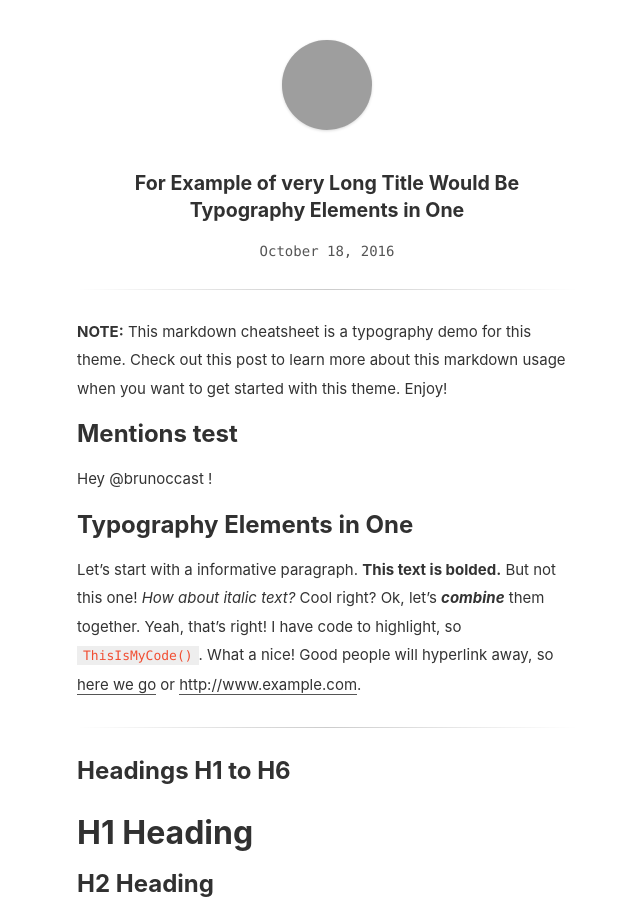
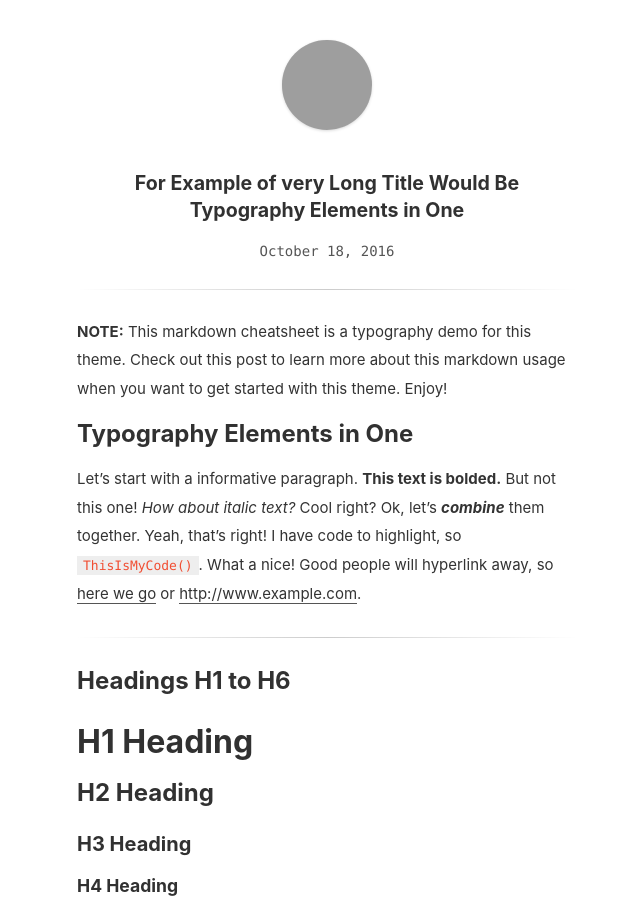
Before and after one commit to heiswayi/the-plain, a Jekyll site: the page built from _posts/2016-10-18-very-long-title-post.md, in a window 1280 px wide and 900 px high, cut to the strip 0-900 px from the top of the window. Shown: the whole strip, without its empty margins (313-953 px from the left). Built offline with Jekyll 4.4.1, drawn with Linux system fonts in a browser that asks for light colours; formulas are drawn with MathJax 3; grey boxes are pictures that could not be loaded.

Commit message:
removed github-pages, add test post

```diff
--- a/Gemfile
+++ b/Gemfile
@@ -1,7 +1,6 @@
 source "https://rubygems.org"
 gemspec
 group :jekyll_plugins do
-    gem 'github-pages'
     gem "jekyll-sitemap"
 end
 gem 'jekyll-remote-theme'
--- a/_config.yml
+++ b/_config.yml
@@ -25,7 +25,6 @@
 plugins:
   - jekyll-sitemap
   - jekyll-remote-theme
-  - jekyll-mentions
 
 remote_theme: heiswayi/the-plain
 
--- a/_posts/2016-10-18-very-long-title-post.md
+++ b/_posts/2016-10-18-very-long-title-post.md
@@ -1,14 +1,10 @@
 ---
 title: For Example of very Long Title Would Be Typography Elements in One
 updated: 2016-10-18 23:37
-draft: false
+draft: true
 ---
 
 **NOTE:** This markdown cheatsheet is a typography demo for this theme. Check out this post to learn more about this markdown usage when you want to get started with this theme. Enjoy!
-
-## Mentions test
-
-Hey @brunoccast !
 
 ## Typography Elements in One
 
```
Also changed, not shown: _posts/2018-07-17-my-personal-blog.md (added, +7 -0 lines).
